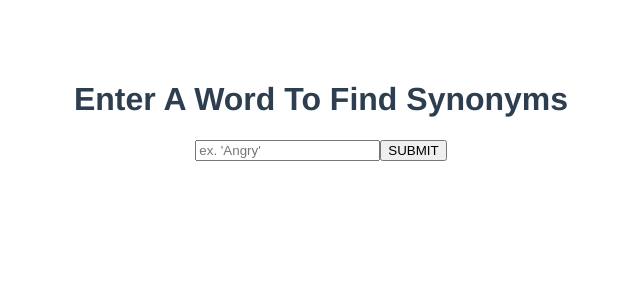
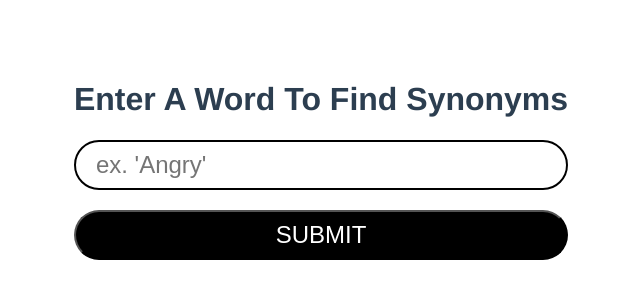
Before and after one commit to JakeAdmire/Take-Home-Challenge, a Vue app: page / in a window 1280 px wide. Shown: the top 300 px of the page, without its empty margins (319-959 px from the left). Built offline with nearby package versions, Linux system fonts and the light colour scheme.

Commit message:
Style remainding elements

```diff
--- a/src/App.vue
+++ b/src/App.vue
@@ -84,7 +84,7 @@ export default {
       container.children[0].innerText = `${synonyms.length} Synonyms Found For '${searchWord}':`;
 
       let newHTML = synonyms.map(synonym => this.buildButton(synonym));
-      container.children[1].innerHTML = newHTML;
+      container.children[1].innerHTML = newHTML.join('');
       this.handleButtons();
     },
 
@@ -126,4 +126,72 @@ export default {
   align-items: center;
 }
 
+input {
+  box-sizing: border-box;
+  width: 100%; height: 50px;
+  padding-left: 20px;
+  /**/
+  border: solid black 2px;
+  border-radius: 50px;
+  /**/
+  font-size: 24px;
+  transition: all .2s ease;
+}
+
+input::placeholder {
+  font-size: 24px;
+  transition: all .2s ease;
+}
+
+input:hover { border-color: grey; }
+
+input:active { opacity: 0.5; }
+
+input:focus { outline: none; }
+
+input:focus::placeholder { color: white; }
+
+.submit-button {
+  box-sizing: border-box;
+  width: 100%; height: 50px;
+  margin-top: 20px;
+  font-size: 24px;
+  color: white;
+  background: black;
+  border-radius: 50px;
+  transition: all .2s ease;
+}
+
+.submit-button:hover {
+  background: grey;
+  cursor: pointer;
+}
+
+.submit-button:active { opacity: 0.5; }
+
+.submit-button:focus { outline: none; }
+
+.synonym {
+  padding: 10px;
+
+  font-size: 16px;
+  font-weight: 600;
+  color: grey;
+
+  border: none;
+  border-radius: 5px;
+
+  transition: all .2s ease;
+}
+
+.synonym:hover {
+  background: grey;
+  color: white;
+  cursor: pointer;
+}
+
+.synonym:active { opacity: 0.5; }
+
+.synonym:focus { outline: none; }
+
 </style>
```
